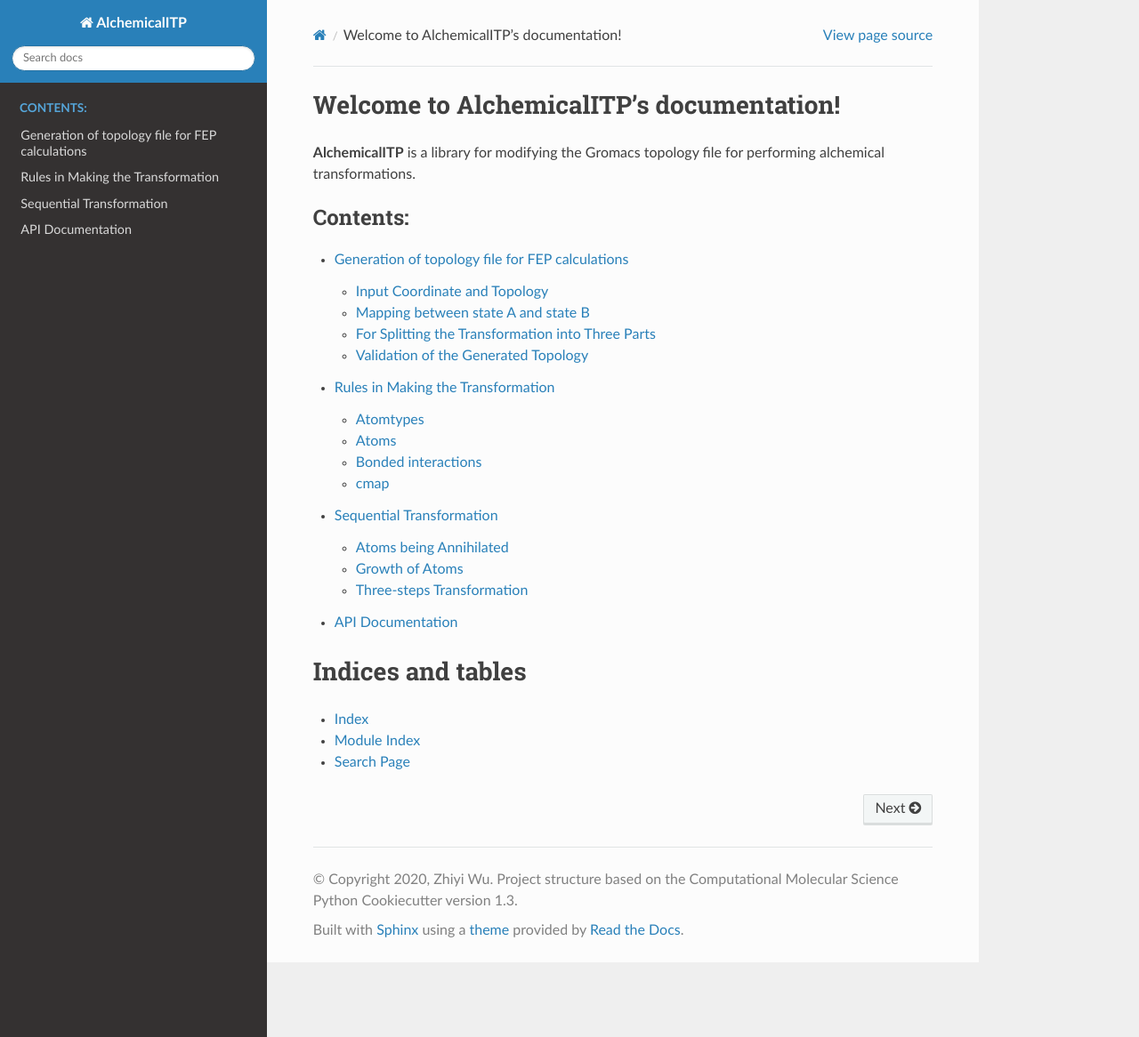
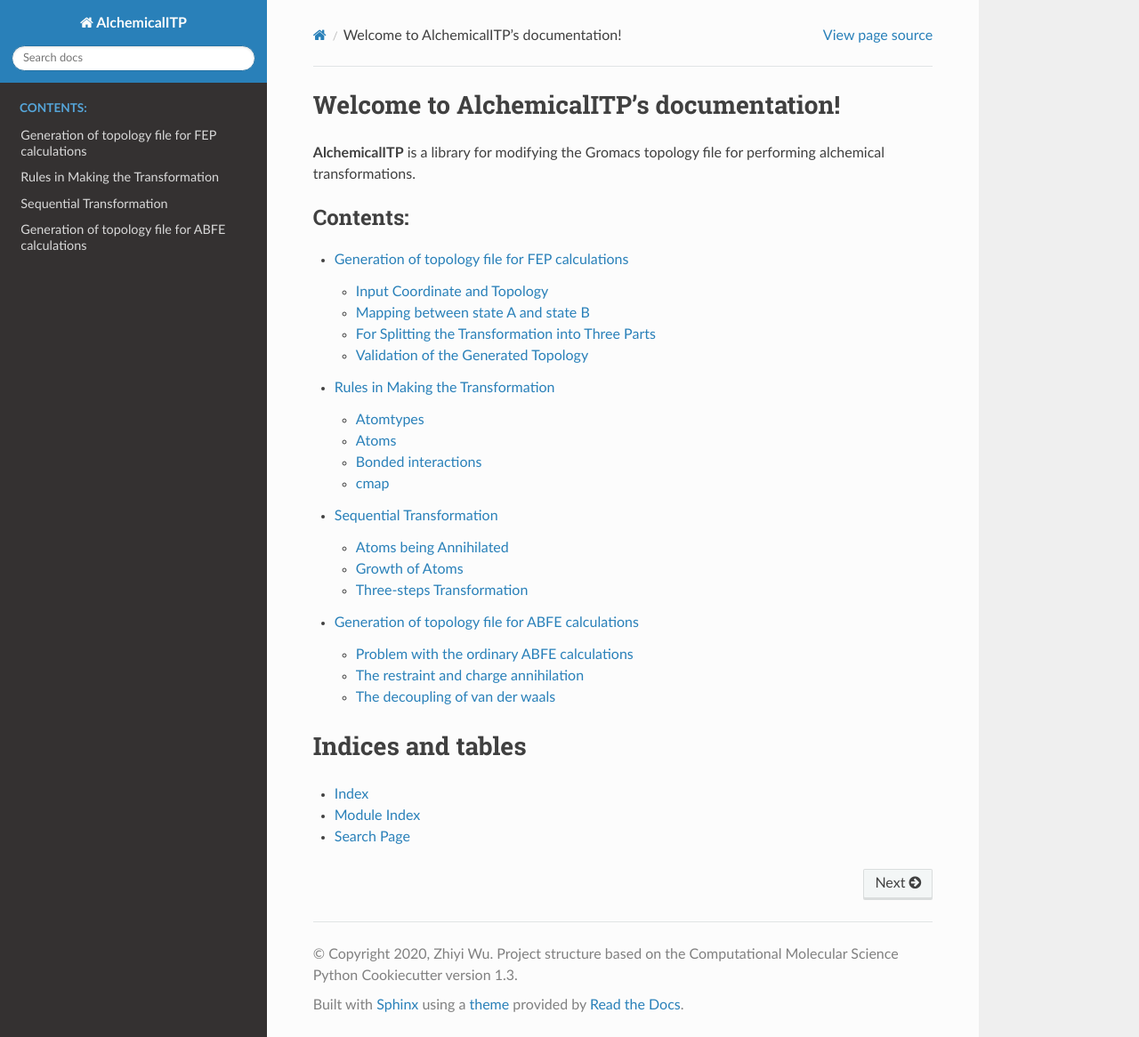
Before and after one commit to xiki-tempula/alchemicalitp, a Sphinx documentation site: the page built from docs/index.rst, in a window 1280 px wide and 1166 px high. Shown: the whole window at 89% size. Built offline with Sphinx 7.4.7 and the Read the Docs theme 2.0.0, drawn with Linux system fonts in a browser that asks for light colours; the version number could not be read and is left out; part of the change alters nothing that is shown.

Commit message:
update doc

```diff
--- /dev/null
+++ b/docs/coul0.rst
@@ -0,0 +1,111 @@
+Generation of topology file for ABFE calculations
+=================================================
+
+Problem with the ordinary ABFE calculations
+-------------------------------------------
+The usual ABFE scheme of decoupling the coulombic and van der waals interactions
+can be problematic for flexible ligand with a strong dipole. After decoupling
+the coulombic interactions between the ligand and the protein, the strong dipole
+in the ligand could will force the head of the ligand to interact with the
+opposite charged tail of the ligand, which can give rise to the LINC error.
+
+The restraint and charge annihilation
+-------------------------------------
+To solve this problem, we change the decoupling of the coulombic interactions
+to the annihilation of the coulombic interactions by changing the partial
+charge of the atom to 0.  ::
+
+    [ moleculetype ]
+    ;name            nrexcl
+     ZA               3
+
+    [ atoms ]
+    ;   nr  type  resi  res  atom  cgnr     charge      mass       ; qtot   bond_type
+         1   N3     1    ZA     N    1    -0.295300     14.01000    N3     0.     14.01000 ; qtot -0.295
+         2    H     1    ZA    H1    2     0.258800      1.00800    H      0.      1.00800 ; qtot -0.037
+         3    H     1    ZA    H2    3     0.258800      1.00800    H      0.      1.00800 ; qtot 0.222
+         4    H     1    ZA    H3    4     0.258800      1.00800    H      0.      1.00800 ; qtot 0.481
+         5   CT     1    ZA    CA    5     0.114500     12.01000    CT     0.     12.01000 ; qtot 0.596
+         6   H1     1    ZA    HA    6     0.056000      1.00800    H1     0.      1.00800 ; qtot 0.652
+         7   CT     1    ZA    CB    7    -0.174200     12.01000    CT     0.     12.01000 ; qtot 0.477
+         8   HC     1    ZA   HB1    8     0.062900      1.00800    HC     0.      1.00800 ; qtot 0.540
+         9   HC     1    ZA   HB2    9     0.062900      1.00800    HC     0.      1.00800 ; qtot 0.603
+        10   HC     1    ZA   HB3   10     0.062900      1.00800    HC     0.      1.00800 ; qtot 0.666
+        11    C     1    ZA     C   11     0.714501     12.01000     C     0.     12.01000 ; qtot 1.381
+        12   O2     1    ZA     O   12    -0.690301     16.00000    O2     0.     16.00000 ; qtot 0.690
+        13   O2     1    ZA   OXT   13    -0.690301     16.00000    O2     0.     16.00000 ; qtot 0.000
+
+The topology file could be generated by ::
+
+    >>> from alchemicalitp.tutorial_files import glh_top
+    >>> top = alchemicalitp.top.Topology(filename=glh_top)
+    >>> new_top = top.add_coul0()
+    >>> new_top.write('ligand20.itp')
+
+The restraint and charge annihilation could then be executed with these mdp
+options. ::
+
+    ;----------------------------------------------------
+    ; FREE ENERGY CALCULATIONS
+    ;----------------------------------------------------
+    free-energy              = yes
+    separate-dhdl-file       = yes
+    init-lambda-state = 0
+    bonded-lambdas = 0.0 0.01 0.025 0.05 0.075 0.1 0.2 0.35 0.5 0.75 1.0 1.0 1.0 1.0 1.0 1.0 1.0 1.0 1.0 1.0 1.0
+    coul-lambdas   = 0.0 0.0  0.0   0.0  0.0   0.0 0.0 0.0  0.0 0.0  0.0 0.1 0.2 0.3 0.4 0.5 0.6 0.7 0.8 0.9 1.0
+    nstdhdl                  = 1000
+    calc-lambda-neighbors    = -1
+
+The decoupling of van der waals
+-------------------------------
+The next step is the decoupling of the molecule as the annihilation of van der
+waals interactions are difficult to converge. Given that this happens after
+the charge annihilation, we would need a new topology file where the partial
+charge is annihilated. ::
+
+    [ moleculetype ]
+    ;name            nrexcl
+     ZA               3
+
+    [ atoms ]
+    ;   nr  type  resi  res  atom  cgnr     charge      mass       ; qtot   bond_type
+         1   N3     1    ZA     N    1     0.     14.01000 ; qtot -0.295
+         2    H     1    ZA    H1    2     0.      1.00800 ; qtot -0.037
+         3    H     1    ZA    H2    3     0.      1.00800 ; qtot 0.222
+         4    H     1    ZA    H3    4     0.      1.00800 ; qtot 0.481
+         5   CT     1    ZA    CA    5     0.     12.01000 ; qtot 0.596
+         6   H1     1    ZA    HA    6     0.      1.00800 ; qtot 0.652
+         7   CT     1    ZA    CB    7     0.     12.01000 ; qtot 0.477
+         8   HC     1    ZA   HB1    8     0.      1.00800 ; qtot 0.540
+         9   HC     1    ZA   HB2    9     0.      1.00800 ; qtot 0.603
+        10   HC     1    ZA   HB3   10     0.      1.00800 ; qtot 0.666
+        11    C     1    ZA     C   11     0.     12.01000 ; qtot 1.381
+        12   O2     1    ZA     O   12     0.     16.00000 ; qtot 0.690
+        13   O2     1    ZA   OXT   13     0.     16.00000 ; qtot 0.000
+
+The topology file can be generated with ::
+
+    >>> from alchemicalitp.tutorial_files import glh_top
+    >>> top = alchemicalitp.top.Topology(filename=glh_top)
+    >>> new_top = top.add_coul0()
+    >>> stateB = new_top.to_stateB()
+    >>> new_top.write('ligand_0.itp')
+
+The corresponding mdp file for the vdw decoupling is ::
+
+    ;----------------------------------------------------
+    ; FREE ENERGY CALCULATIONS
+    ;----------------------------------------------------
+    free-energy              = yes
+    couple-moltype           = ZA
+    couple-lambda0           = vdw
+    couple-lambda1           = none
+    separate-dhdl-file       = yes
+    sc-alpha                 = 0.5
+    sc-power                 = 1
+    sc-sigma		             = 0.3
+    init-lambda-state = 0
+    bonded-lambdas = 1.0 1.0  1.0 1.0 1.0 1.0 1.0 1.0 1.0  1.0 1.0  1.0 1.0  1.0 1.0  1.0
+    vdw-lambdas =    0.0 0.05 0.1 0.2 0.3 0.4 0.5 0.6 0.65 0.7 0.75 0.8 0.85 0.9 0.95 1.0
+    nstdhdl                  = 1000
+    calc-lambda-neighbors    = -1
--- a/docs/index.rst
+++ b/docs/index.rst
@@ -16,7 +16,7 @@ performing alchemical transformations.
    FEP
    rules
    mdp
-   api
+   coul0
 
 
 
```
